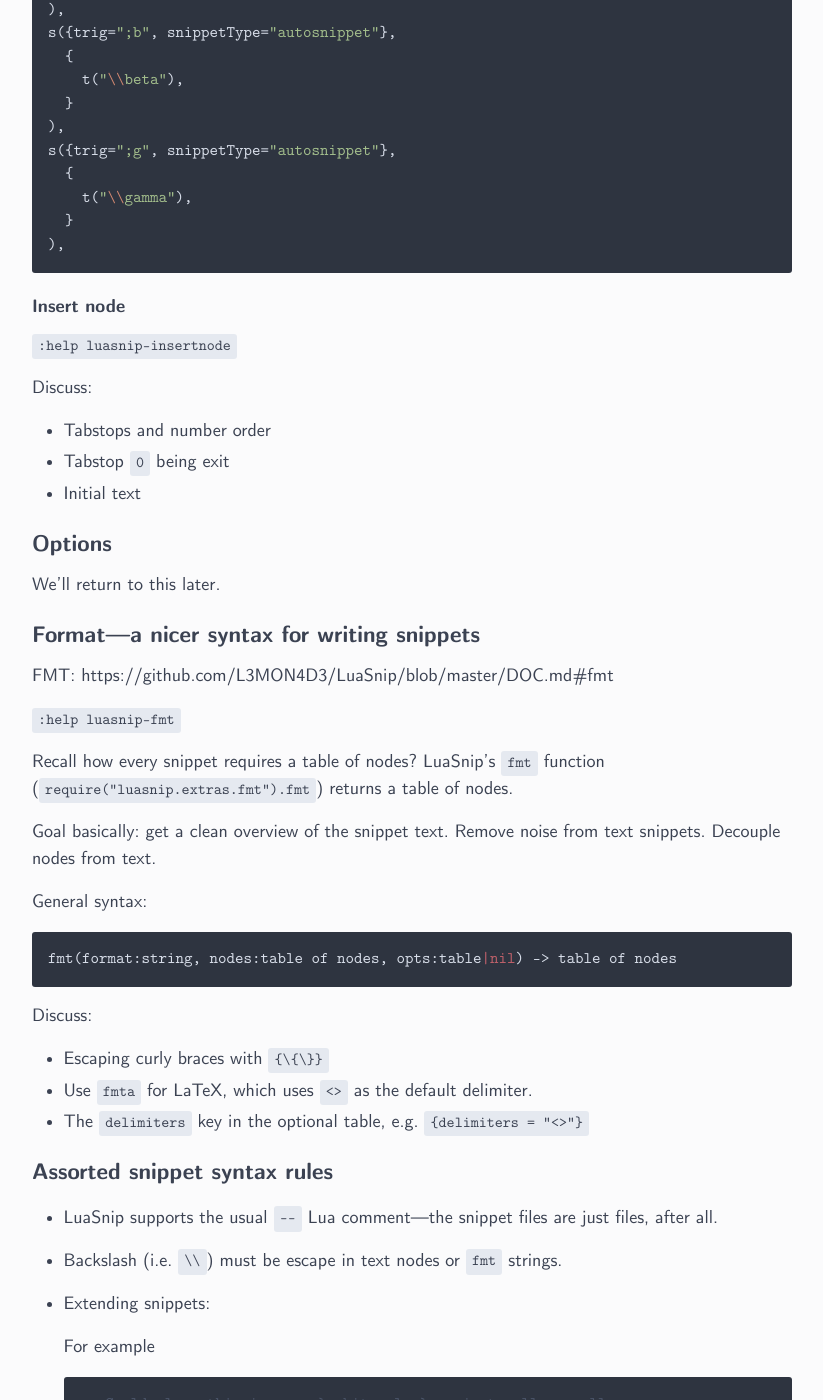
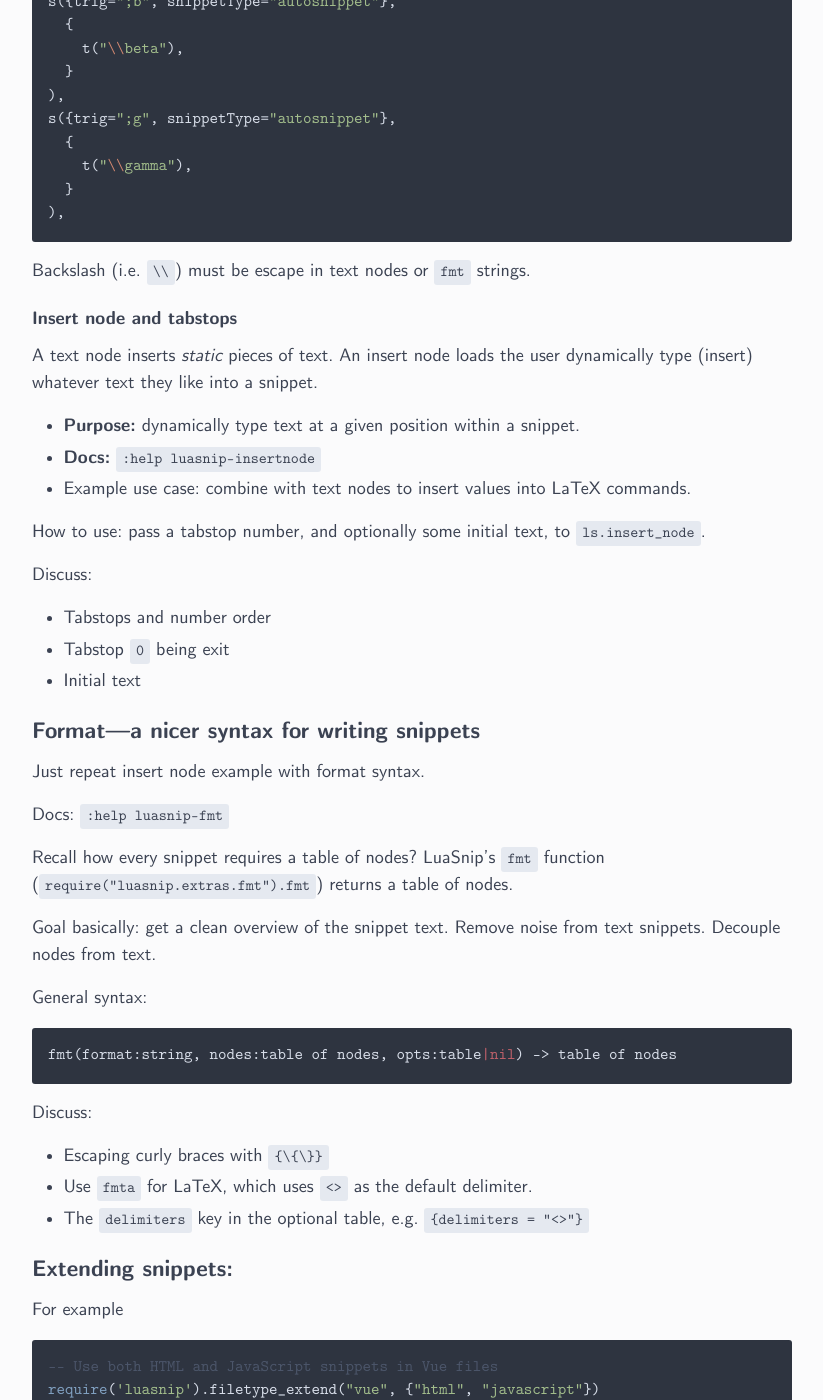
Before and after one commit to ejmastnak/ejmastnak.github.io, a Jekyll site: the page built from tutorials/vim-latex/luasnip.md, in a window 1280 px wide and 1400 px high, scrolled down 11194 px. Shown: the whole window, without its empty margins (228-1051 px from the left). Built offline with Jekyll 4.4.1, drawn with Linux system fonts in a browser that asks for light colours; some of the changed text lies outside the part shown.

Commit message:
(luasnip): begin insert node outline

````diff
--- a/tutorials/vim-latex/luasnip.md
+++ b/tutorials/vim-latex/luasnip.md
@@ -36,10 +36,9 @@ This article covers snippets, which are templates of commonly reused code that,
     * [A common shortcut you'll see in the wild](#a-common-shortcut-youll-see-in-the-wild)
   * [Nodes (a first look)](#nodes-a-first-look)
     * [Text node](#text-node)
-    * [Insert node](#insert-node)
-  * [Options](#options)
+    * [Insert node and tabstops](#insert-node-and-tabstops)
   * [Format---a nicer syntax for writing snippets](#format---a-nicer-syntax-for-writing-snippets)
-  * [Assorted snippet syntax rules](#assorted-snippet-syntax-rules)
+  * [Extending snippets:](#extending-snippets)
   * [Tabstops](#tabstops)
     * [Some example LaTeX snippets](#some-example-latex-snippets)
     * [Useful: tabstop placeholders](#useful-tabstop-placeholders)
@@ -449,24 +448,29 @@ s({trig=";g", snippetType="autosnippet"},
 ),
 ```
 
-#### Insert node
+Backslash (i.e. `\\`) must be escape in text nodes or `fmt` strings.
 
-`:help luasnip-insertnode`
+#### Insert node and tabstops
+
+A text node inserts *static* pieces of text.
+An insert node loads the user dynamically type (insert) whatever text they like into a snippet.
+
+- **Purpose:** dynamically type text at a given position within a snippet.
+- **Docs:** `:help luasnip-insertnode`
+- Example use case: combine with text nodes to insert values into LaTeX commands.
+
+How to use: pass a tabstop number, and optionally some initial text, to `ls.insert_node`.
 
 Discuss:
 - Tabstops and number order
 - Tabstop `0` being exit
 - Initial text
 
-### Options
-
-We'll return to this later.
-
 ### Format---a nicer syntax for writing snippets
 
-FMT: https://github.com/L3MON4D3/LuaSnip/blob/master/DOC.md#fmt
+Just repeat insert node example with format syntax.
 
-`:help luasnip-fmt`
+Docs: `:help luasnip-fmt`
 
 Recall how every snippet requires a table of nodes?
 LuaSnip's `fmt` function (`require("luasnip.extras.fmt").fmt`) returns a table of nodes.
@@ -486,29 +490,19 @@ Discuss:
 - Use `fmta` for LaTeX, which uses `<>` as the default delimiter.
 - The `delimiters` key in the optional table, e.g. `{delimiters = "<>"}`
 
-### Assorted snippet syntax rules
+### Extending snippets:
 
-- LuaSnip supports the usual `--` Lua comment---the snippet files are just files, after all.
+For example
 
-- Backslash (i.e. `\\`) must be escape in text nodes or `fmt` strings.
+```lua
+-- Use both HTML and JavaScript snippets in Vue files
+require('luasnip').filetype_extend("vue", {"html", "javascript"})
 
-- Extending snippets:
+-- Use C snippets in C++ files
+require('luasnip').filetype_extend("c++", {"c"})
+```
 
-  For example
-
-  ```lua
-  -- Could place this in e.g. `ankitex.lua` or just call manually
-  require('luasnip').filetype_extend("ankitex", {"tex"})
-  ```
-
-  Docs: `:help `
-
-  Search for `filetype_extend`;
-  there is an entry in `:help luasnip-api-reference`
-
-  As a classic example, you might use `extends c` inside a `cpp.snippets` file, since C++ could use many snippets from C.
-
-- Perhaps mention priority
+Search docs for `filetype_extend`---there is an entry in `:help luasnip-api-reference`.
 
 ### Tabstops
 
````
